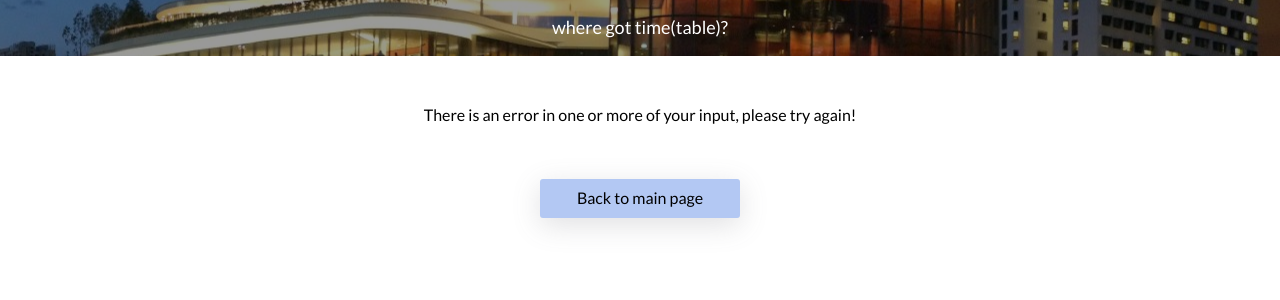
After one commit to nicleejy/Where-Got-TimeTable, a Flask app: template templates/error.html in a window 1280 px wide. The commit adds this page. Shown: the top 300 px of the page. Run offline with Flask 2, Linux system fonts and the light colour scheme; the template is opened without the code that fills it, so the values that code supplies are empty.

Commit message:
added error page for invalid modules

```diff
--- a/app.py
+++ b/app.py
@@ -31,6 +31,10 @@ def index():
         lunch = True if request.form.get("lunch") == "on" else False
 
         link = main(module_list, semester, starttime, endtime, freeday_list, lunch, interval)
+
+        if link == False:
+            return render_template('error.html')
+
         dl_link = get_download_link(link)
 
         save_image(dl_link, 'static/My Timetable.png')
--- a/static/styles.css
+++ b/static/styles.css
@@ -1,6 +1,16 @@
 @font-face {
   font-family: 'Lato-Regular';
   src: url("./Lato-Regular.ttf");
+}
+
+@font-face {
+  font-family: 'GlacialIndifference-Bold';
+  src: url("./GlacialIndifference-Bold.otf");
+}
+
+@font-face {
+  font-family: 'GlacialIndifference-Regular';
+  src: url("./GlacialIndifference-Regular.otf");
 }
 
 .hero, .hero-small {
@@ -32,12 +42,14 @@
   font-weight: bold;
   font-size: 72px;
   text-align: center;
+  font-family: 'GlacialIndifference-Bold';
 }
 
 .hero .sub-text, .hero-small .sub-text {
   color: #cecece;
   font-size: 18px;
   text-align: center;
+  font-family: 'GlacialIndifference-Regular';
 }
 
 .hero-small {
@@ -166,4 +178,14 @@ a {
       -ms-flex-pack: justify;
           justify-content: space-between;
 }
+
+.error-message {
+  display: -webkit-box;
+  display: -ms-flexbox;
+  display: flex;
+  -webkit-box-pack: center;
+      -ms-flex-pack: center;
+          justify-content: center;
+  margin: 50px;
+}
 /*# sourceMappingURL=styles.css.map */
--- a/static/styles.scss
+++ b/static/styles.scss
@@ -149,3 +149,10 @@ a {
     display: flex;
     justify-content: space-between;
 }
+
+
+.error-message {
+        display: flex;
+        justify-content: center;
+        margin: 50px;
+}
--- /dev/null
+++ b/templates/error.html
@@ -0,0 +1,24 @@
+<!DOCTYPE html>
+<html lang="en">
+<head>
+    <meta charset="UTF-8">
+    <meta name="viewport" content="width=device-width, initial-scale=1.0">
+
+    <link href="static/normalize.css" rel="stylesheet">
+    <link href="static/styles.css" rel="stylesheet">
+    <title>where got time</title>
+</head>
+<body>
+    <div class="hero-small">
+        <div class="sub-text">
+            <a href="{{ url_for('index') }}">where got time(table)?</a>
+        </div>
+    </div>
+    <div class="error-message">There is an error in one or more of your input, please try again!</div>
+    <div class="button-table">
+        <a href="{{ url_for('index') }}">
+            <input type="submit" value="Back to main page" class="submit">
+        </a>
+    </div>
+</body>
+</html>
```
Also changed, not shown: 1 other file.
